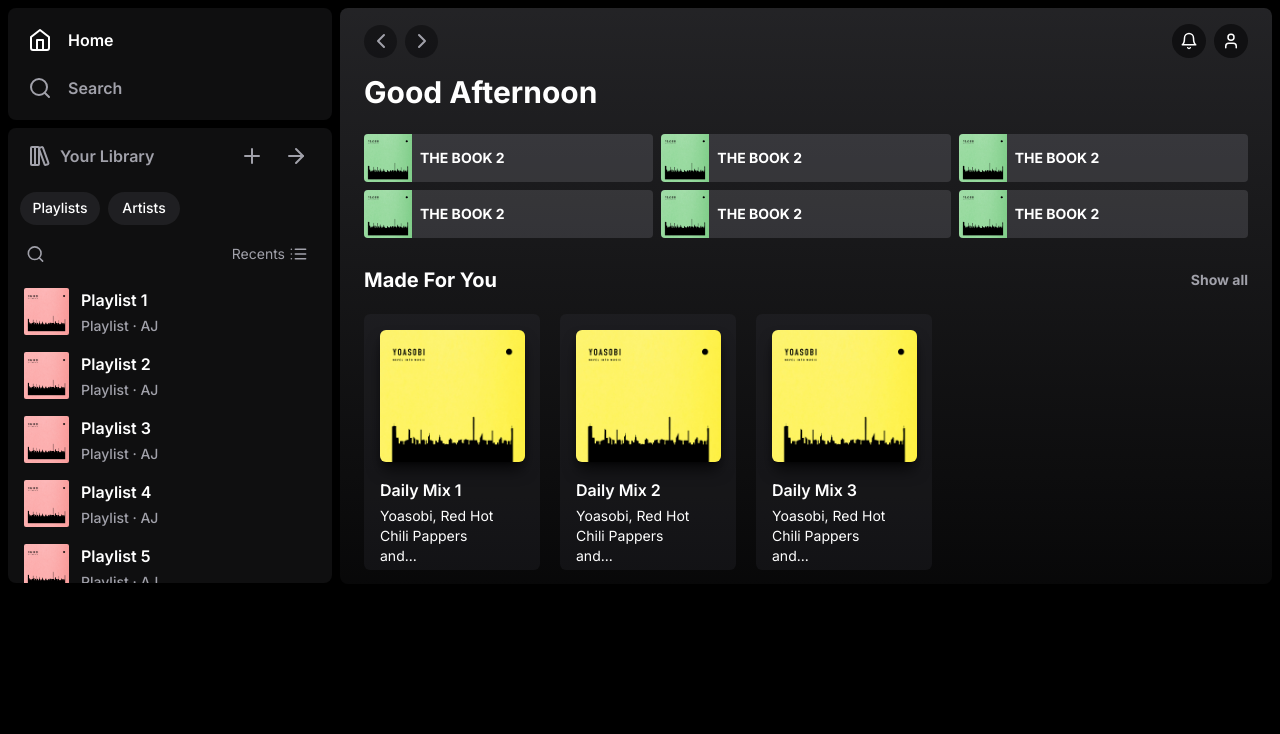
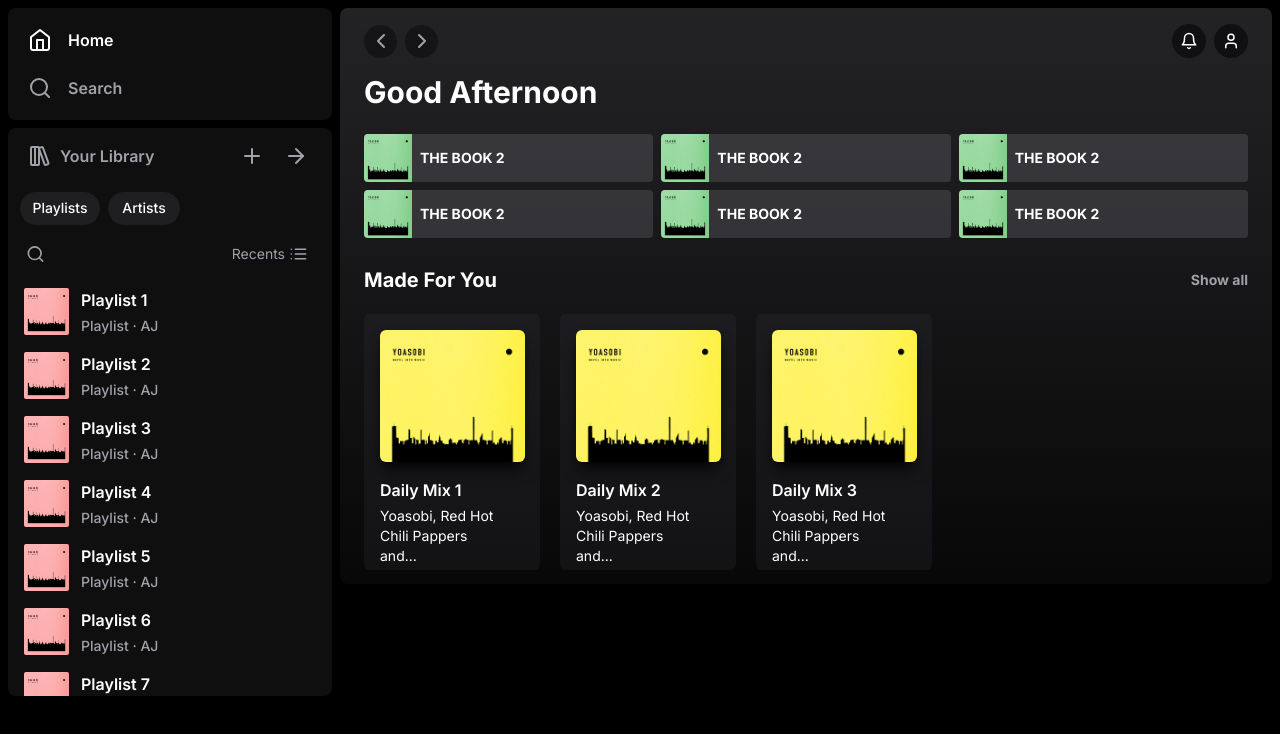
Before and after one commit to Arthur-Jr/spotify-cln, a Next.js app: page / in a window 1280 px wide. Shown: the top 734 px of the page. Built offline with nearby package versions, Linux system fonts and the light colour scheme.

Commit message:
fix: fix playlist section height

```diff
--- a/src/components/Aside/PlaylistSection.tsx
+++ b/src/components/Aside/PlaylistSection.tsx
@@ -4,7 +4,7 @@ import Playlist from './Playlist';
 
 export default function PlaylistSection() {
   return (
-    <section className="flex flex-col w-full mt-2 rounded-lg pt-3 h-[455px] bg-second-color">
+    <section className="flex flex-col w-full h-full mt-2 overflow-hidden rounded-lg pt-3 bg-second-color">
       <div className="flex items-center justify-between w-full pl-5 pr-5">
         <Link href="#" className="flex gap-2 font-semibold hover:text-selected-color">
           <LibraryBig />
```
